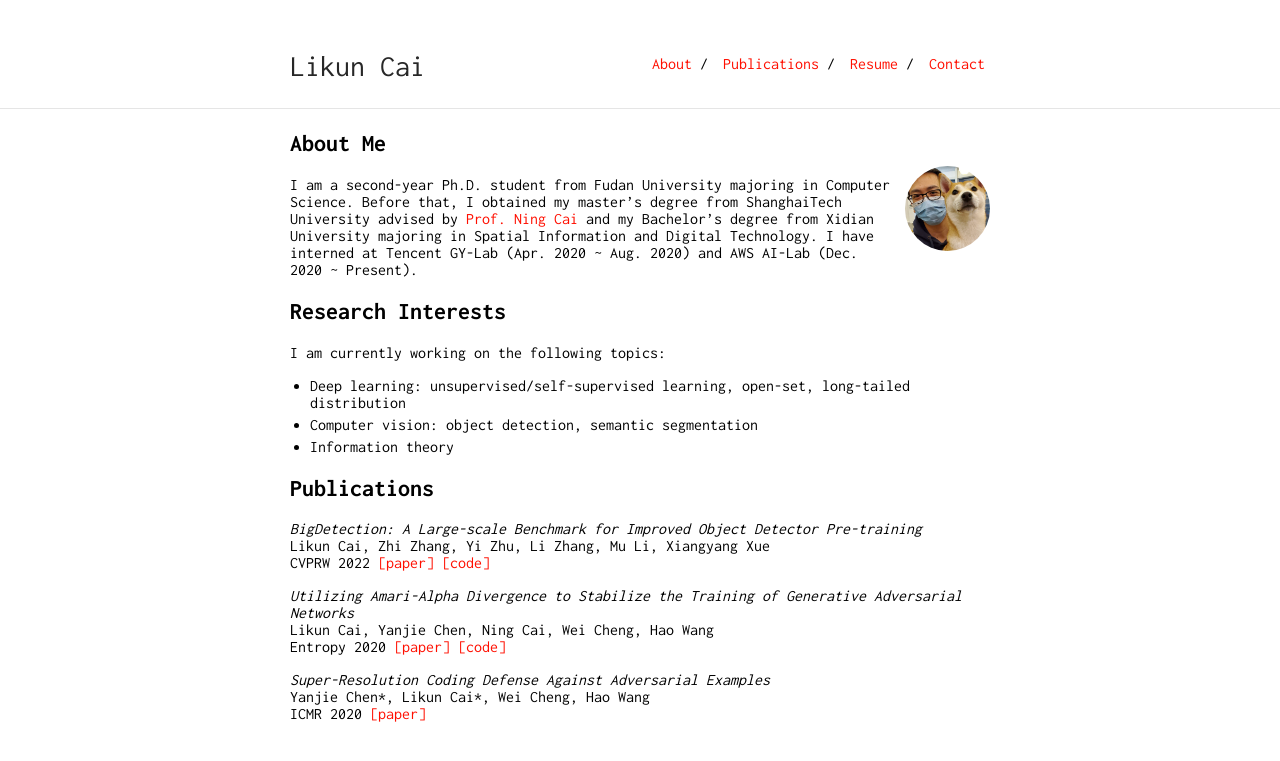
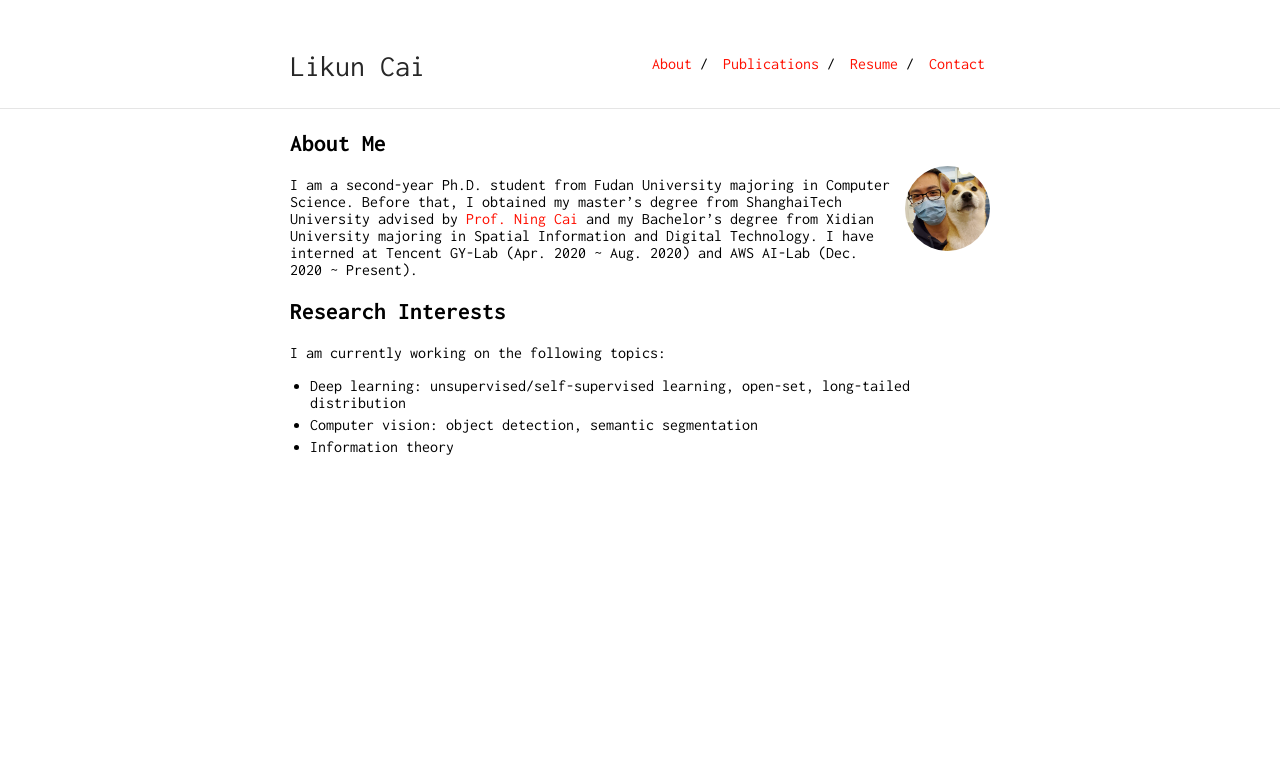
Before and after one commit to cailk/cailk.github.io, a Jekyll site: the page built from index.md, in a window 1280 px wide. Shown: the top 761 px of the page. Built offline with Jekyll 4.4.1, drawn with Linux system fonts in a browser that asks for light colours; our own code applies the rules of GitHub Pages for plain Markdown files.

Commit message:
update researcher-theme

```diff
--- a/index.md
+++ b/index.md
@@ -16,17 +16,3 @@ I am currently working on the following topics:
 * Deep learning: unsupervised/self-supervised learning, open-set, long-tailed distribution
 * Computer vision: object detection, semantic segmentation
 * Information theory
-
-## Publications
-
-*BigDetection: A Large-scale Benchmark for Improved Object Detector Pre-training* \\
-Likun Cai, Zhi Zhang, Yi Zhu, Li Zhang, Mu Li, Xiangyang Xue \\
-CVPRW 2022 [[paper]]() [[code]]()
-
-*Utilizing Amari-Alpha Divergence to Stabilize the Training of Generative Adversarial Networks* \\
-Likun Cai, Yanjie Chen, Ning Cai, Wei Cheng, Hao Wang \\
-Entropy 2020 [[paper]]() [[code]]()
-
-*Super-Resolution Coding Defense Against Adversarial Examples* \\
-Yanjie Chen\*, Likun Cai\*, Wei Cheng, Hao Wang \\
-ICMR 2020 [[paper]]()
```
